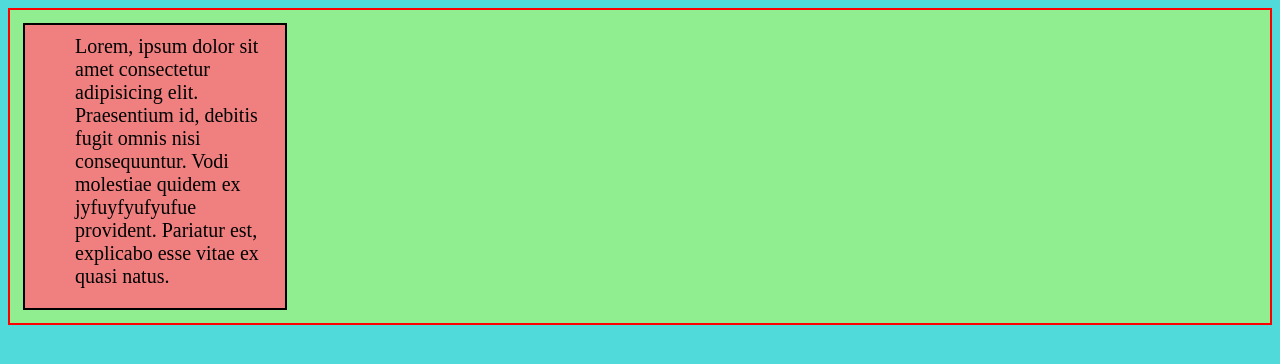
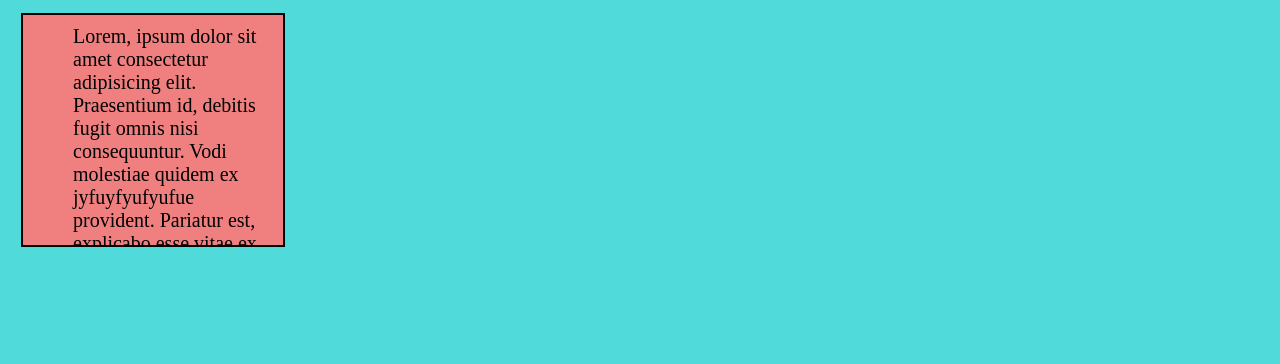
Before and after one commit to callbackhell-1/CSS, a plain HTML site: page Box Model/index.html in a window 1280 px wide. Drawn offline with Linux system fonts and the light colour scheme.

Commit message:
overflow

```diff
--- a/Box Model/style.css
+++ b/Box Model/style.css
@@ -7,18 +7,11 @@ body {
 }
 
 .small {
-  /* height: 200px; */
+  height: 200px;
   width: 200px;
   border: 2px solid black;
   padding: 10px 10px 20px 50px;
-  /* top right bott left */
-  /* padding: top-bott & left-right; */
   margin: 13px;
   background-color: lightcoral;
-  /* box-sizing: border-box; */
+  overflow: auto;
 }
-
-.ok {
-  border: 2px solid red;
-  background-color: lightgreen;
-}
```
